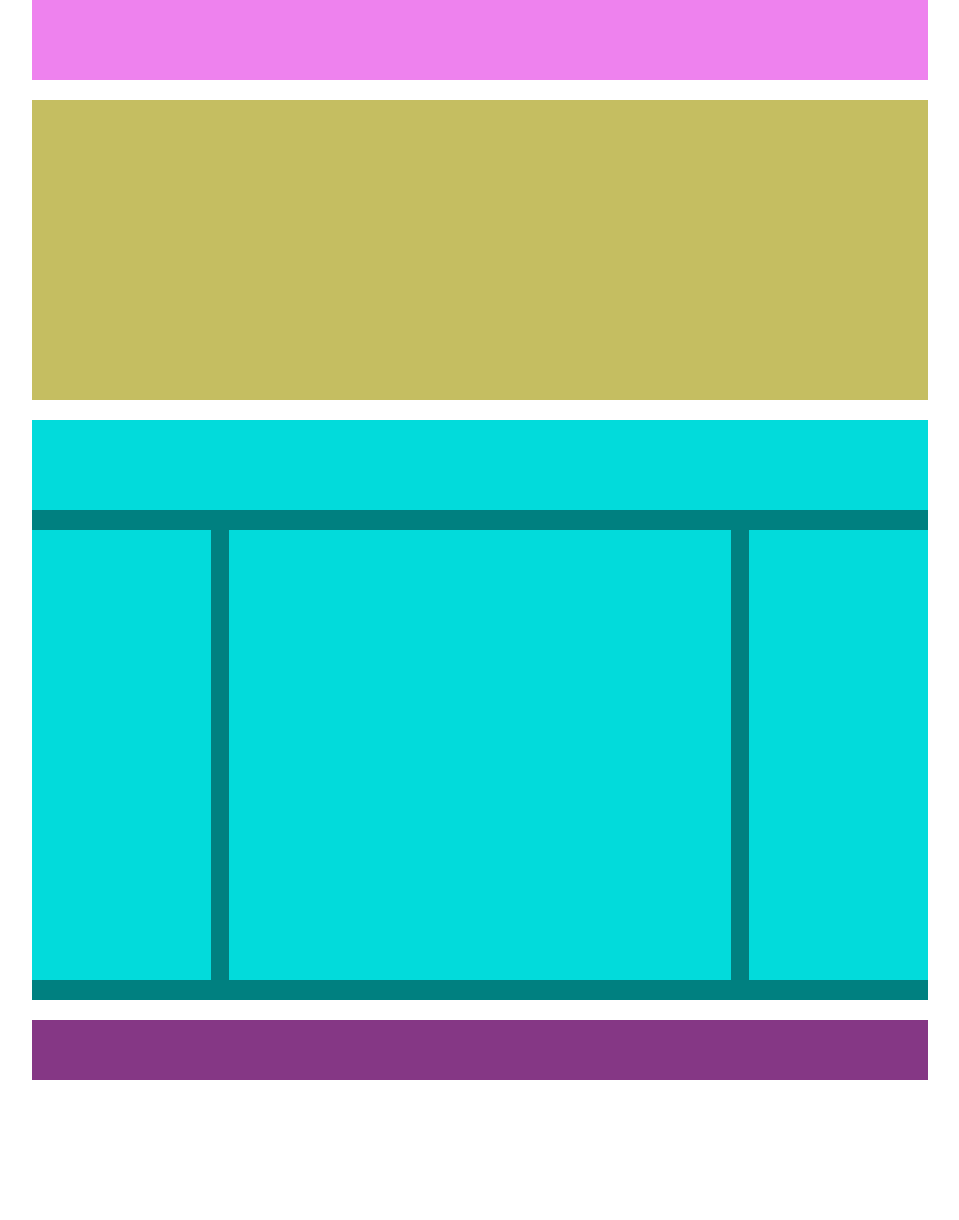
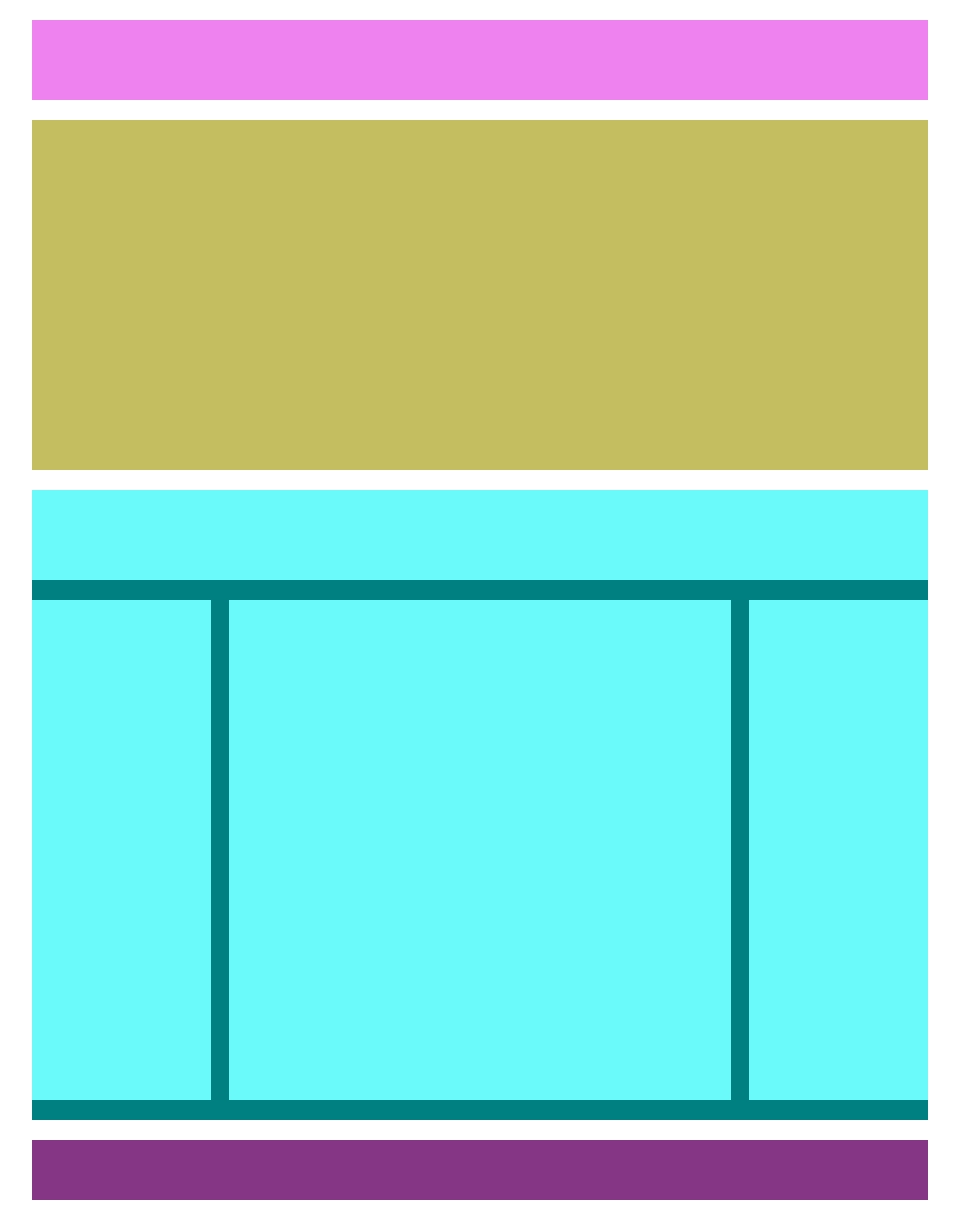
Before and after one commit to Pievisco89/htmlcss-struttura-wp, a plain HTML site: page index.html in a window 1280 px wide. Shown: the whole page, without its empty margins (160-1119 px from the left). Before the commit the page ends 1080 px from the top, so only its background shows below. Drawn offline with Linux system fonts and the light colour scheme.

Commit message:
aggiustamento codice

```diff
--- a/css/style.css
+++ b/css/style.css
@@ -17,6 +17,7 @@ body{
 
 header{
   width: 100%;
+  margin-top: 20px;
 }
 
 main{
@@ -28,40 +29,42 @@ main{
 footer{
   width: 100%;
   height: 60px;
+  margin-bottom: 20px;
   background-color: #853785;
 }
 
-.logo{
+header .logo{
   width: 100%;
   height: 80px;
   background-color: violet;
 }
 
-.immagine{
+header .immagine{
   width: 100%;
-  height: 300px;
+  height: 350px;
   margin-top: 20px;
   background-color: rgb(197, 190, 97);
 }
 
-.oggetto{
+main .oggetto{
   width: 100%;
   height: 90px;
-  background-color: rgb(2, 219, 219);
+  margin-bottom: 20px;
+  background-color: rgb(107, 250, 250);
 }
 
 main aside{
   width: 20%;
-  height: 450px;
-  margin-top: 20px;
+  height: 500px;
+  margin-bottom: 20px;
   float: left;
-  background-color: rgb(2, 219, 219);
+  background-color: rgb(107, 250, 250);
 }
 
 main section{
   width: 56%;
-  height: 450px;
-  margin: 20px 2%;
+  height: 500px;
+  margin: 0 2%;
   float: left;
-  background-color: rgb(2, 219, 219);
+  background-color: rgb(107, 250, 250);
 }
```
